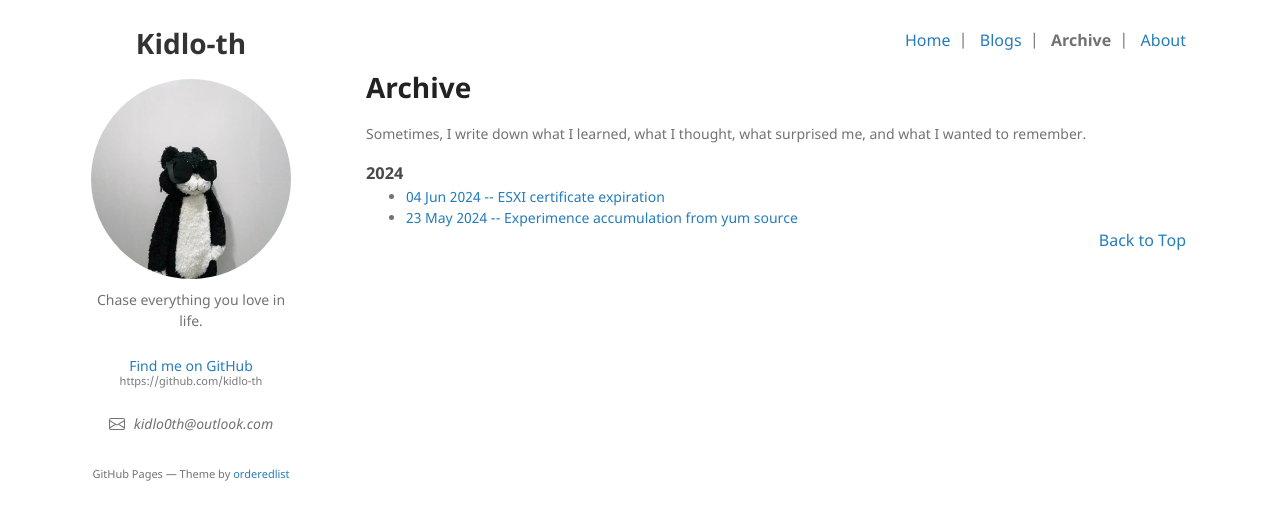
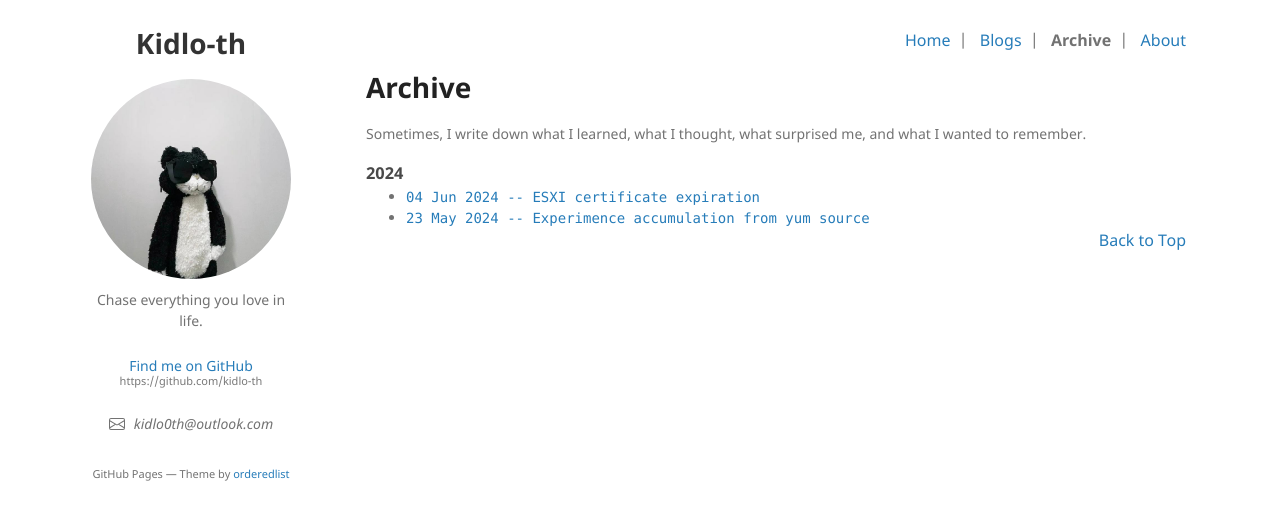
Before and after one commit to kidlo-th/kidlo-th.github.io, a Jekyll site: the page built from archive.md, in a window 1280 px wide. Shown: the top 520 px of the page. Built offline with Jekyll 4.4.1, drawn with Linux system fonts in a browser that asks for light colours; a script that is not in the unit is left out.

Commit message:
修改Archive Post list字体

```diff
--- a/archive.md
+++ b/archive.md
@@ -29,6 +29,9 @@ page_type: "Archive"
         h3 {
             height: 2px;
         }
+        .date {
+            font-family: "Monaco";
+        }
     </style>
 </div>
 
@@ -47,7 +50,9 @@ Sometimes, I write down what I learned, what I thought, what surprised me, and w
     {% assign current_year = post_year %}
    <h3>{{ current_year }}</h3>
   {% endif %}
-  <ul><li><a href="{{ post.url }}">{{ post.date | date: "%d %b %Y" }} -- {{ post.title }}</a></li></ul>
+  <ul><li><a href="{{ post.url }}">
+    <span class="date">{{ post.date | date: "%d %b %Y" }} -- {{ post.title }}</span>
+  </a></li></ul>
   {% if forloop.last %}
   {% endif %}
 {% endfor %}
```
